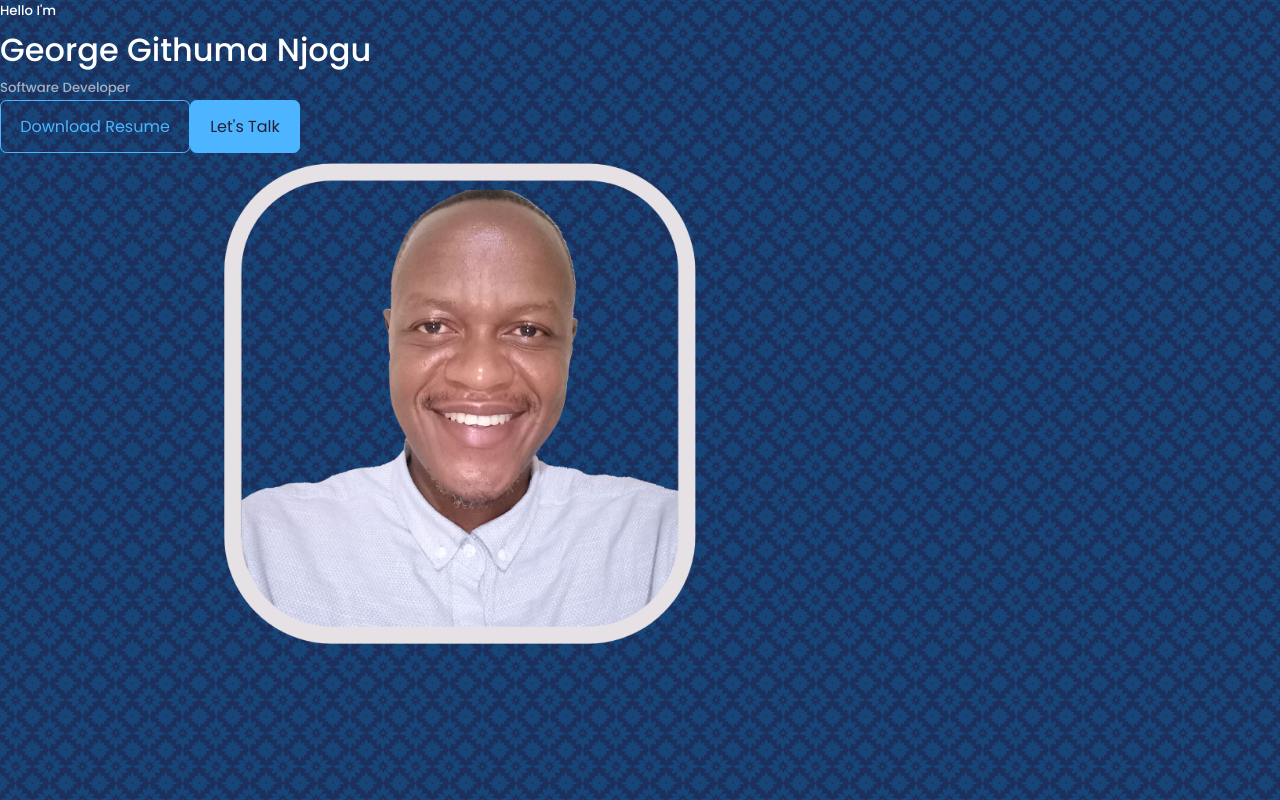
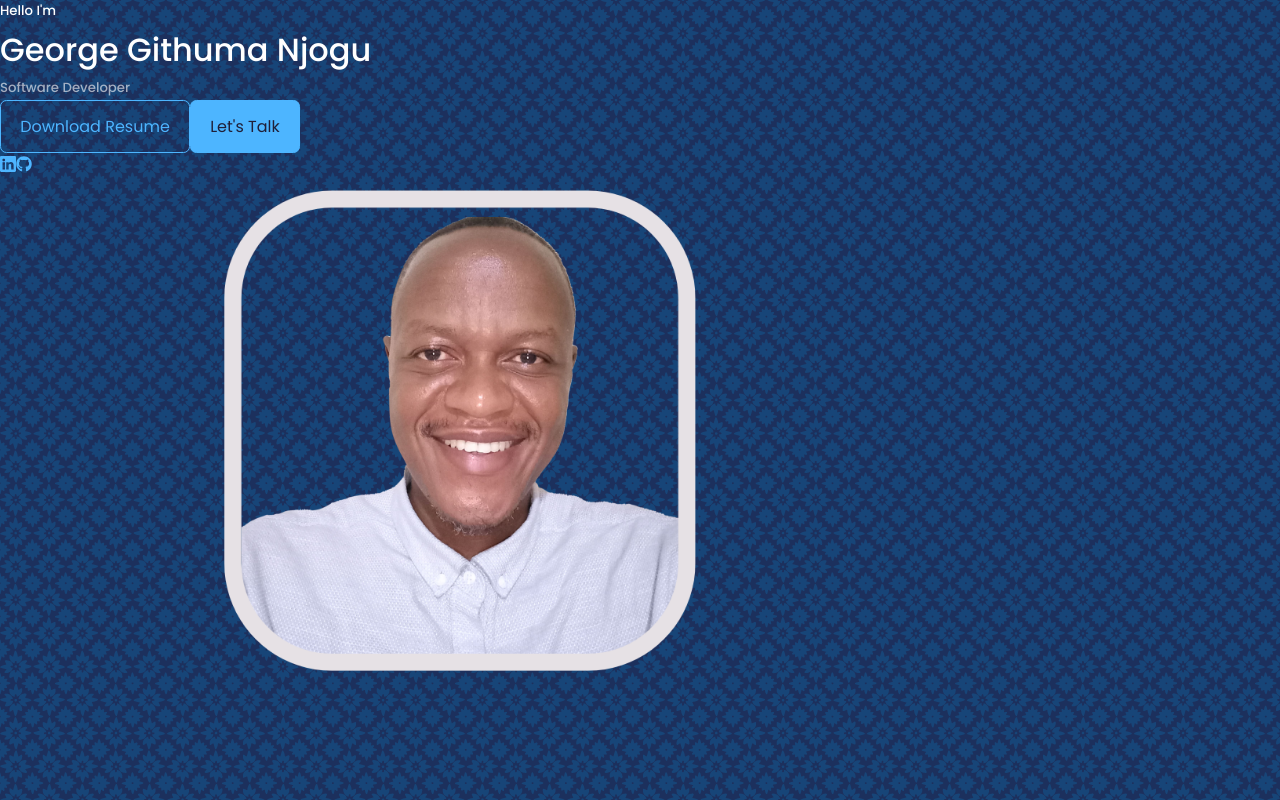
Before and after one commit to Gitthuma/george-githuma-portfolio-website, a React (Create React App) app: page / in a window 1280 px wide. Shown: the top 800 px of the page. Built offline with nearby package versions, Linux system fonts and the light colour scheme.

Commit message:
Render HeaderSocials inside Header.js and make a formatting changes to HeaderSocials component to avoid it throwing erros at render

```diff
--- a/src/Components/Header/Header.js
+++ b/src/Components/Header/Header.js
@@ -4,6 +4,7 @@ import './Header.css'
 import CTA from './CTA'
 //import img from assets
 import myImg from '../../Assets/George-Githuma-Njogu-img.png'
+import HeaderSocials from './HeaderSocials'
 
 function Header() {
   return (
@@ -16,6 +17,9 @@ function Header() {
 
         {/*Render CTA*/}
         <CTA />
+
+        {/*Render HeaderSocials*/}
+        <HeaderSocials />
 
         {/*Create img div with image*/}
         <div className='my-img'>
--- a/src/Components/Header/HeaderSocials.js
+++ b/src/Components/Header/HeaderSocials.js
@@ -5,9 +5,8 @@ import {FaGithub} from 'react-icons/fa'
 
 function HeaderSocials() {
   return (
-
-    {/*Add links to socail media*/}
     <div className='header__socials'>
+        {/*Add links to socail media*/}
         <a href='https://www.linkedin.com/in/georgegithuma/' target='_blank'><BsLinkedin /></a>
         <a href='https://github.com/Gitthuma' target='_blank'><FaGithub /></a>
     </div>
```
